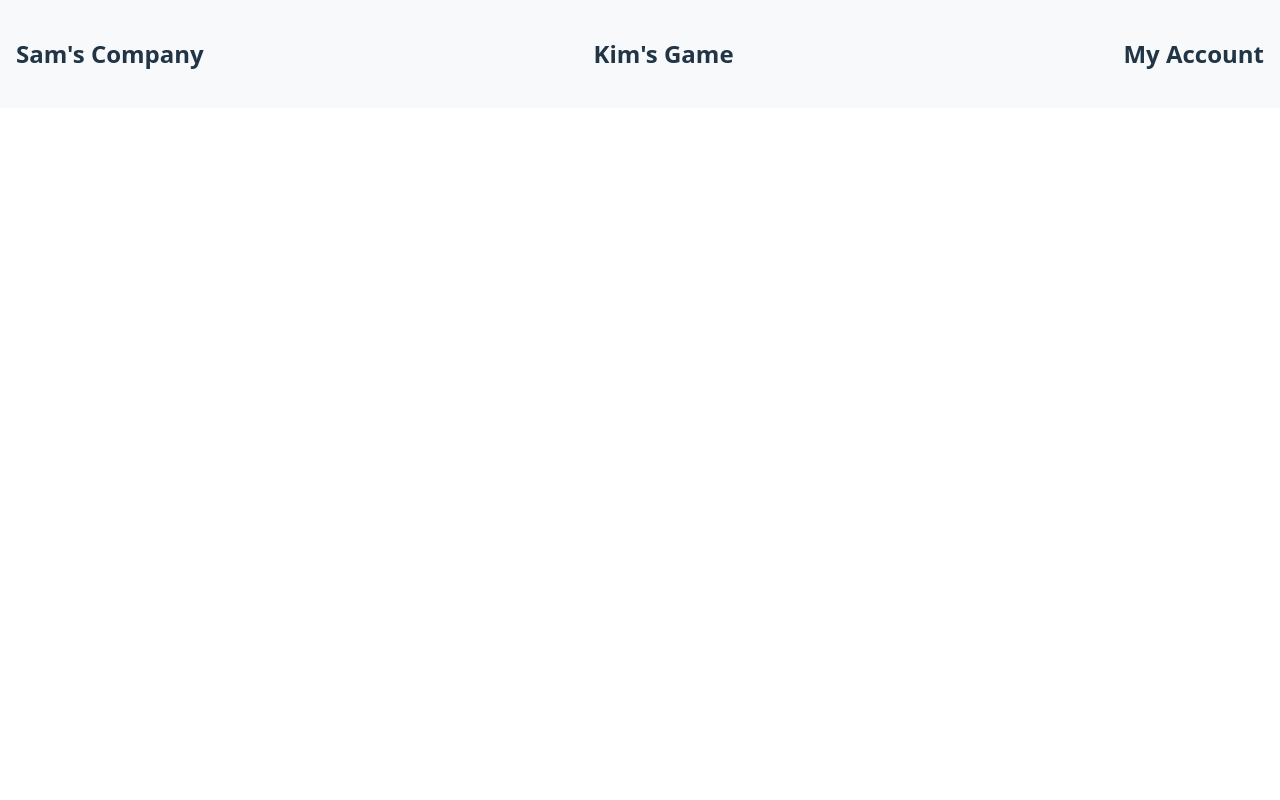
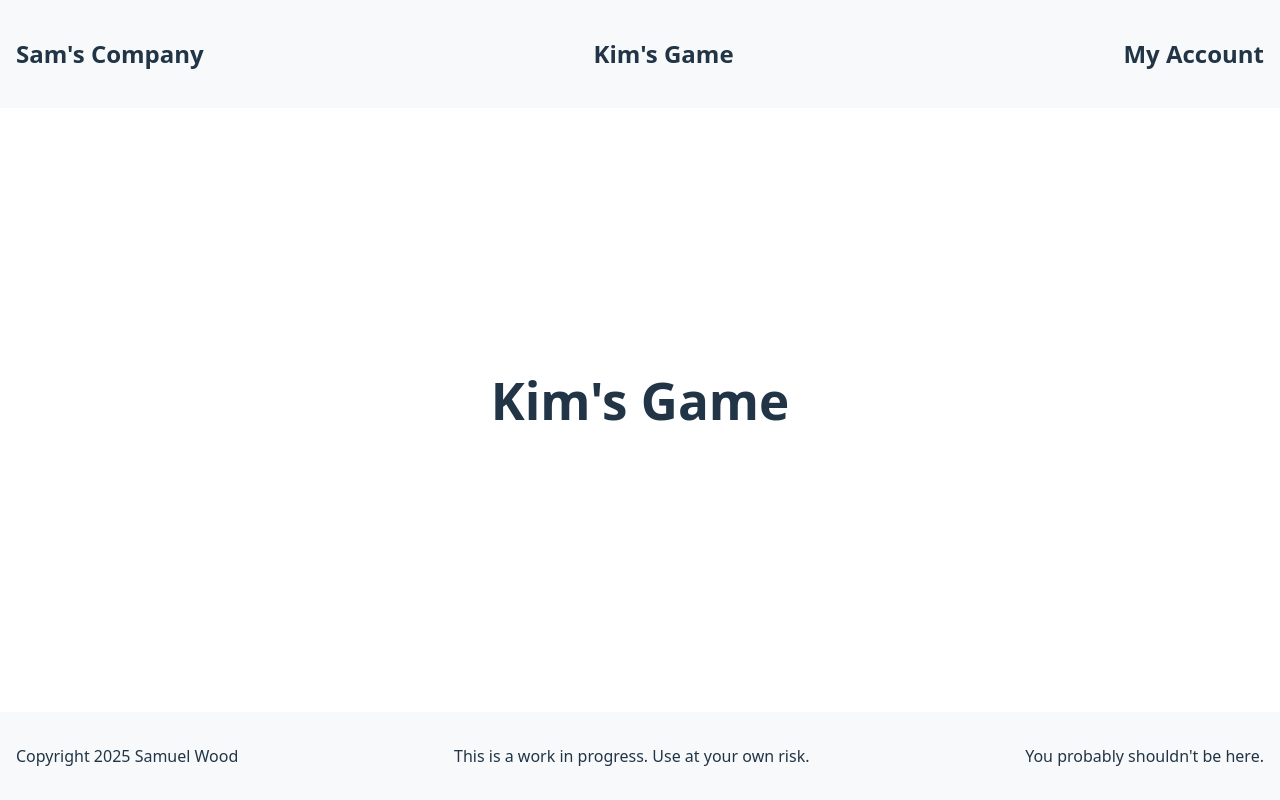
Before and after one commit to StrawberryBeds/games, a React (Vite) app: page / in a window 1280 px wide. Built offline with nearby package versions, Linux system fonts and the light colour scheme.

Commit message:
Footer content created and styled.

```diff
--- a/src/App.jsx
+++ b/src/App.jsx
@@ -1,10 +1,14 @@
 import Header from './components/Header.jsx'
+import KimsGame from './components/KimsGame.jsx'
+import Footer from './components/Footer.jsx'
 import './App.css'
 
 function App() {
   return (
     <>
         <Header></Header>
+        <KimsGame></KimsGame>
+        <Footer></Footer>
     </>
   )
 }
--- /dev/null
+++ b/src/components/Footer.css
@@ -0,0 +1,12 @@
+.footer {
+  display: flex;
+  justify-content: space-between;
+  align-items: center;
+  padding: 1rem;
+  background-color: #f8f9fa;
+  width: 100%;
+  box-sizing: border-box;
+  position: fixed;
+  bottom: 0;
+  left: 0;
+}
--- /dev/null
+++ b/src/components/Footer.jsx
@@ -0,0 +1,14 @@
+import './footer.css'
+
+function Footer() {
+
+    return(
+        <footer className="footer">
+            <p>Copyright 2025 Samuel Wood</p>
+            <p>This is a work in progress. Use at your own risk.</p>
+            <p>You probably shouldn't be here.</p>
+        </footer>
+    )
+}
+
+export default Footer;
--- /dev/null
+++ b/src/components/KimsGame.jsx
@@ -0,0 +1,7 @@
+function KimsGame() {
+    return (
+        <h1>Kim's Game</h1>
+    )
+}
+
+export default KimsGame;
```
Also changed, not shown: src/components/KimsGame.css (added).
